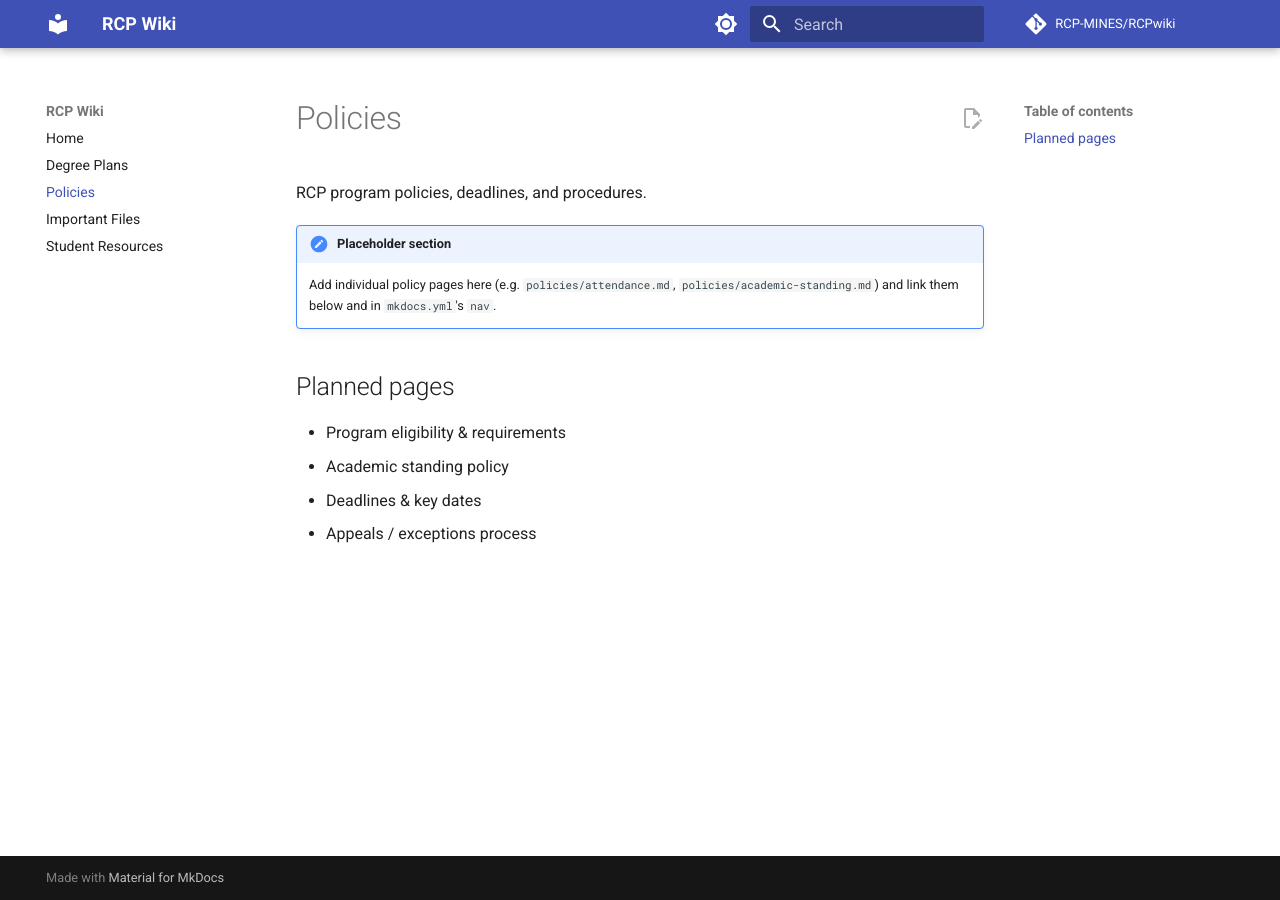
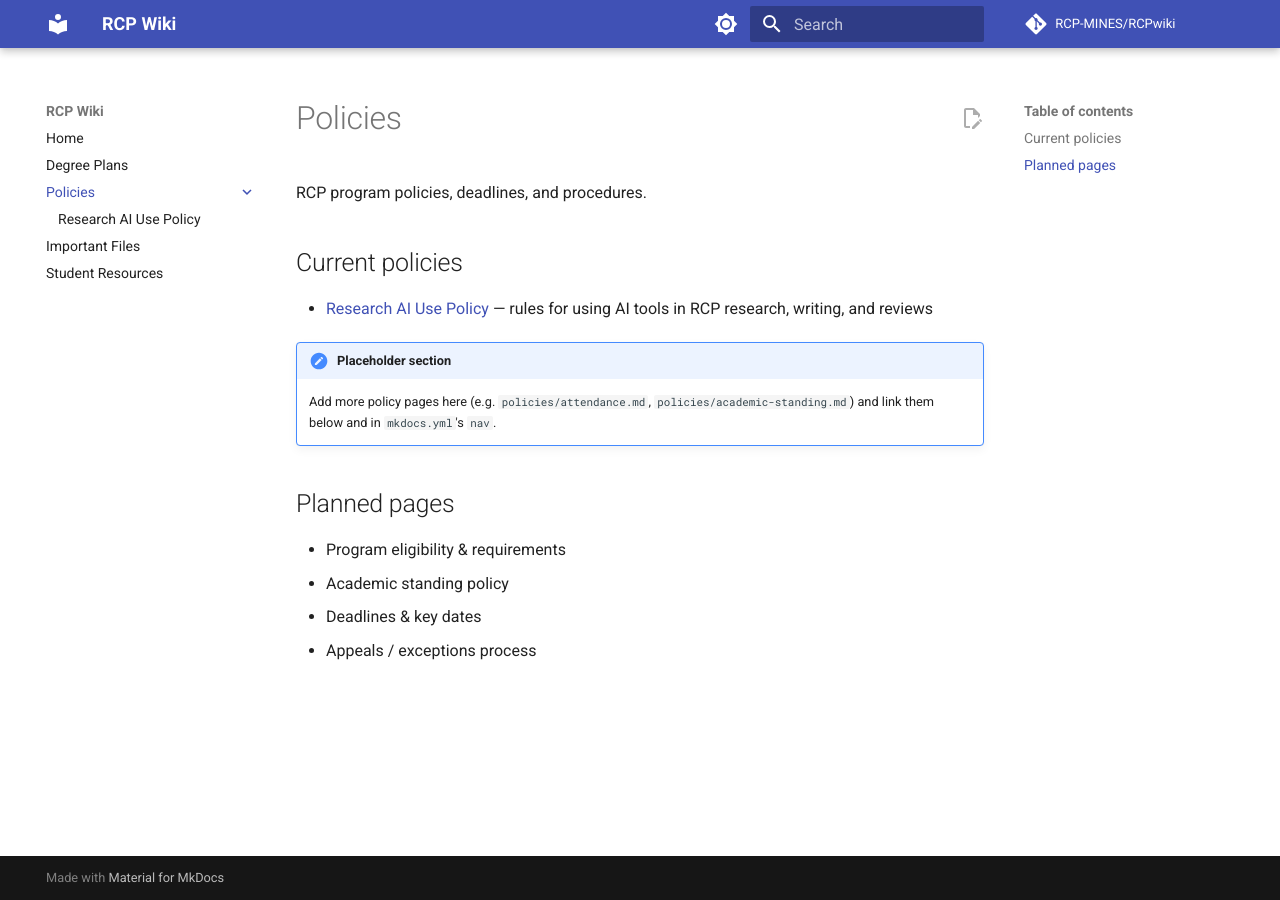
Before and after one commit to RCP-MINES/RCPwiki, an MkDocs documentation site: the page built from docs/policies/index.md, in a window 1280 px wide. Built offline with MkDocs 1.6.1 and Material for MkDocs 9.7.7, drawn with Linux system fonts in a browser that asks for light colours; comment, search, counter and statistics services are not loaded.

Commit message:
Add Research AI Use Policy to Policies section
Adds the RCP AI use policy (v1.1, August 2026) as a policy page and
links it from the Policies overview and site nav.

```diff
--- a/docs/policies/index.md
+++ b/docs/policies/index.md
@@ -2,8 +2,12 @@
 
 RCP program policies, deadlines, and procedures.
 
+## Current policies
+
+- [Research AI Use Policy](ai-use-policy.md) — rules for using AI tools in RCP research, writing, and reviews
+
 !!! note "Placeholder section"
-    Add individual policy pages here (e.g. `policies/attendance.md`, `policies/academic-standing.md`) and link them below and in `mkdocs.yml`'s `nav`.
+    Add more policy pages here (e.g. `policies/attendance.md`, `policies/academic-standing.md`) and link them below and in `mkdocs.yml`'s `nav`.
 
 ## Planned pages
 
--- a/mkdocs.yml
+++ b/mkdocs.yml
@@ -37,6 +37,7 @@ nav:
       - Overview: degree-plans/index.md
   - Policies:
       - Overview: policies/index.md
+      - Research AI Use Policy: policies/ai-use-policy.md
   - Important Files:
       - Overview: important-files/index.md
   - Student Resources:
```
Also changed, not shown: docs/policies/ai-use-policy.md (added, +17 -0 lines).
